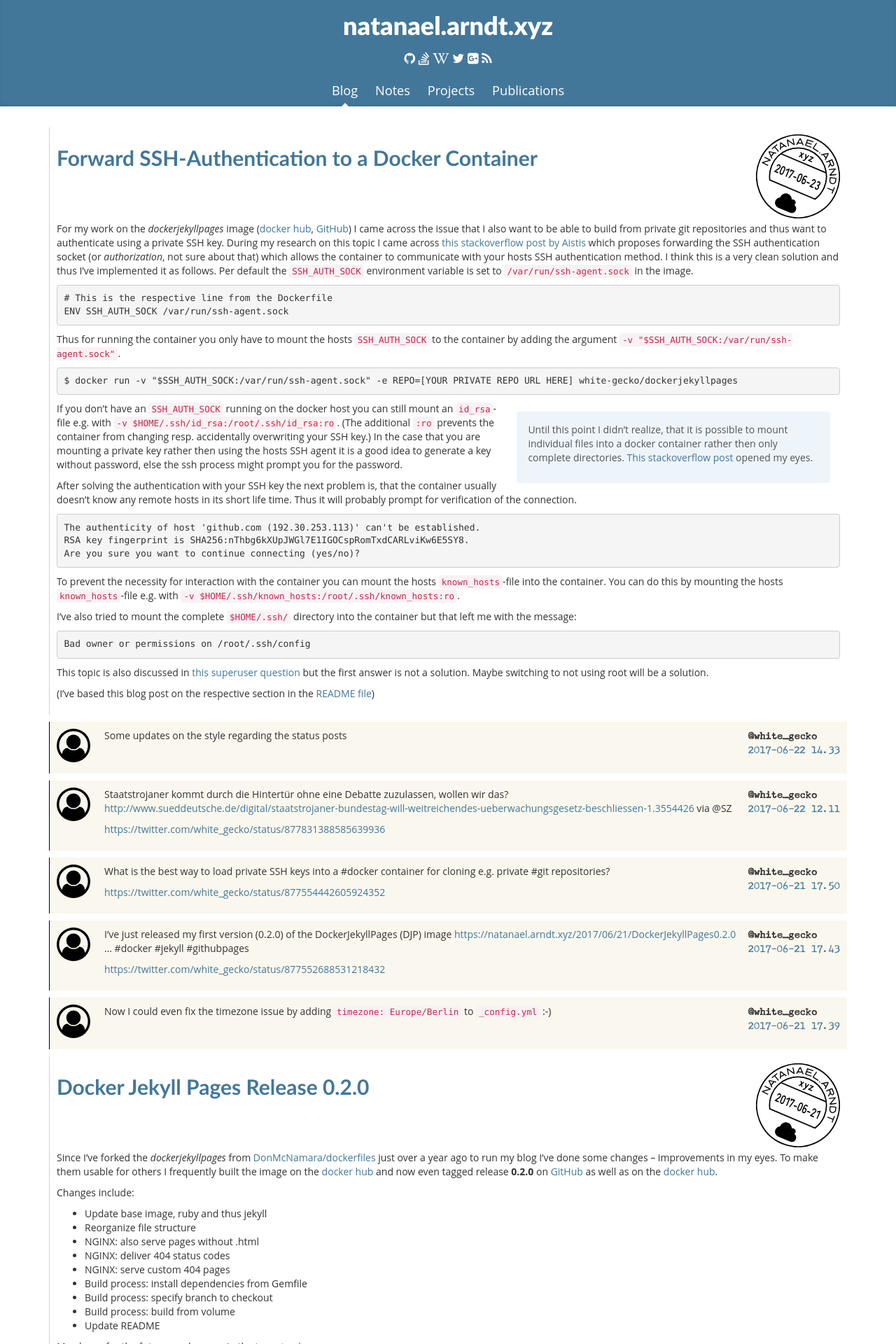
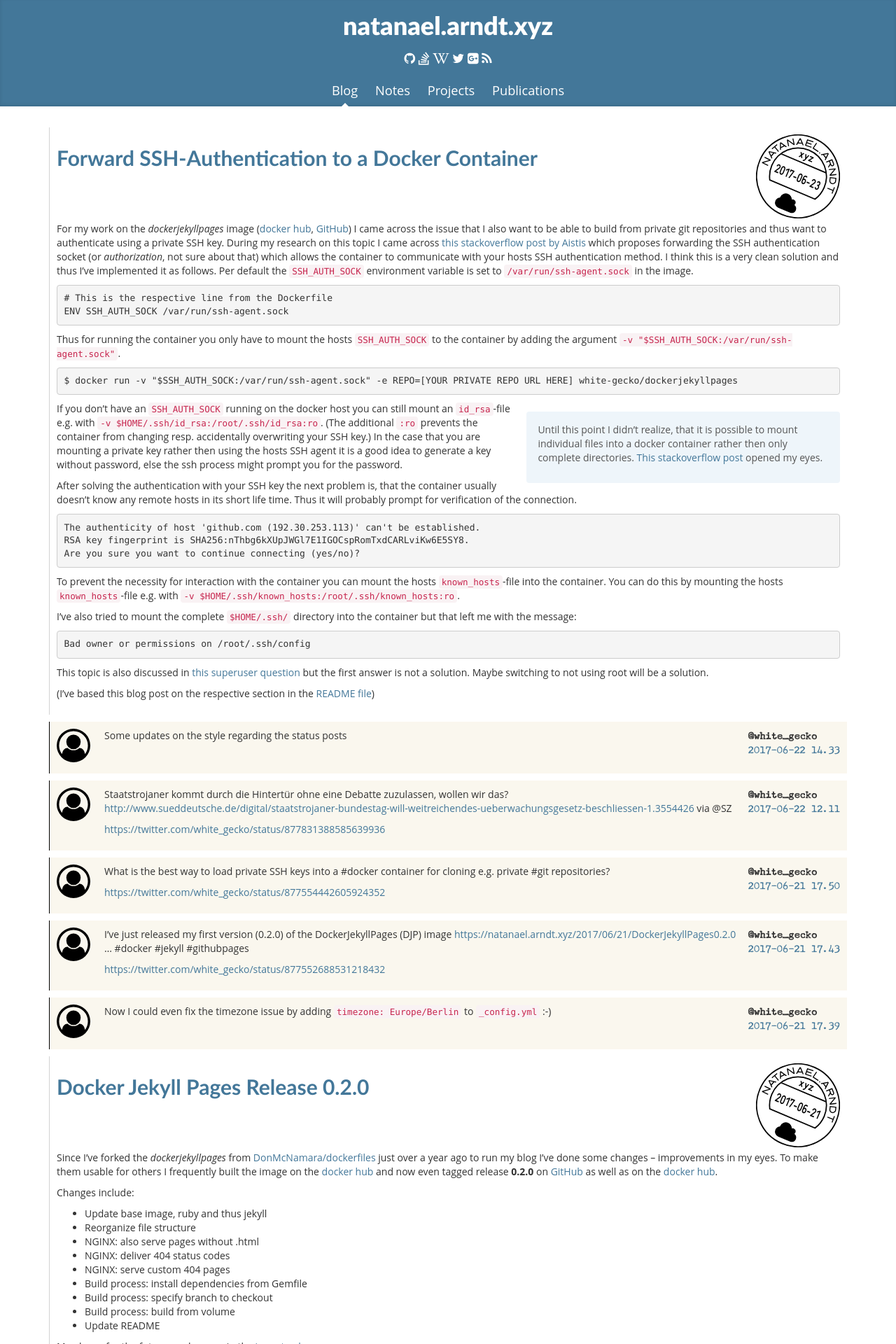
Before and after one commit to white-gecko/natanael.arndt.xyz, a Jekyll site: the page built from index.html, in a window 1280 px wide. Shown: the top 1920 px of the page at 70% size. Built offline with Jekyll 4.4.1, drawn with Linux system fonts in a browser that asks for light colours.

Commit message:
Fix mobile style of sidenote

```diff
--- a/css/custom.css
+++ b/css/custom.css
@@ -208,7 +208,7 @@
     background-color: #eef5fa;
     border-color: #eef5fa;
     padding: 15px;
-    margin: 1em;
+    margin: 1em 0 1em 1em;
     width: 40%;
     border: 1px solid transparent;
     border-radius: 4px;
@@ -223,5 +223,6 @@
 
     .sidenote {
         width: 100%;
+        margin: 1em 0;
     }
 }
```
